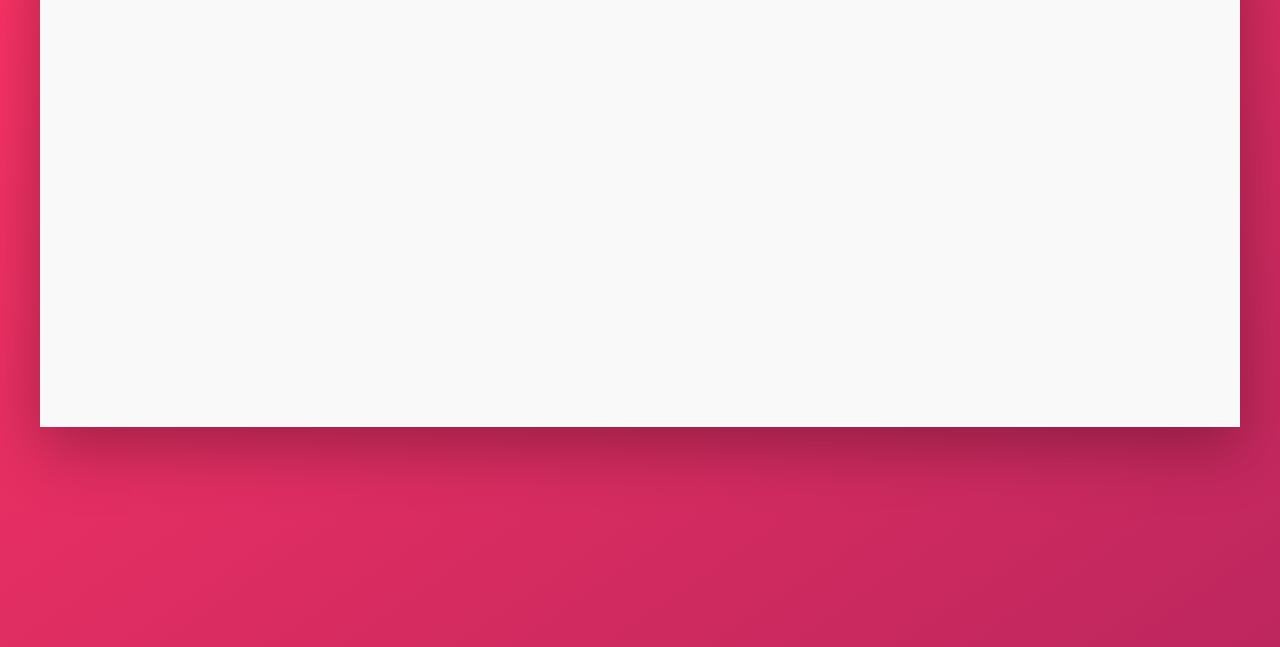
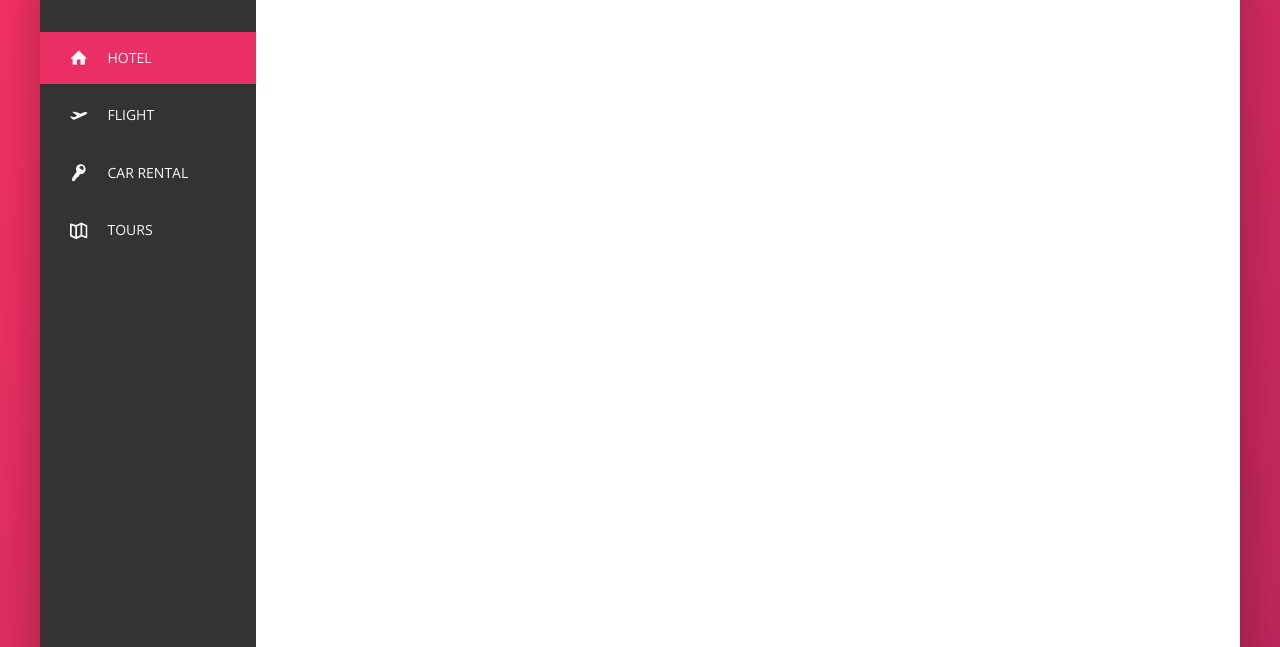
Before and after one commit to KheteshS/trillo, a website: page index.html in a window 1280 px wide. Shown: the part 153-800 px from the top of the page. Drawn offline with nearby package versions, Linux system fonts and the light colour scheme.

Commit message:
side-nav completed

```diff
--- a/index.html
+++ b/index.html
@@ -45,8 +45,53 @@
                 </div>
             </nav>
         </header>
+
         <div class="content">
-            <nav class="sidebar"></nav>
+            <nav class="sidebar">
+
+                <ul class="side-nav">
+                    <li class="side-nav__item side-nav__item--active">
+                        <a href="#" class="side-nav__link">
+                            <svg class="side-nav__icon">
+                                <use xlink:href="img/sprite.svg#icon-home"></use>
+                            </svg>
+                            <span>Hotel</span>
+                        </a>
+                    </li>
+
+                    <li class="side-nav__item">
+                        <a href="#" class="side-nav__link">
+                            <svg class="side-nav__icon">
+                                <use xlink:href="img/sprite.svg#icon-aircraft-take-off"></use>
+                            </svg>
+                            <span>Flight</span>
+                        </a>
+                    </li>
+
+                    <li class="side-nav__item">
+                        <a href="#" class="side-nav__link">
+                            <svg class="side-nav__icon">
+                                <use xlink:href="img/sprite.svg#icon-key"></use>
+                            </svg>
+                            <span>Car rental</span>
+                        </a>
+                    </li>
+
+                    <li class="side-nav__item">
+                        <a href="#" class="side-nav__link">
+                            <svg class="side-nav__icon">
+                                <use xlink:href="img/sprite.svg#icon-map"></use>
+                            </svg>
+                            <span>Tours</span>
+                        </a>
+                    </li>
+                </ul>
+
+                <div class="legal">
+                    &copy; 2022 by trillo. All rights reserved.
+                </div>
+
+            </nav>
             <main class="hotel-view"></main>
         </div>
 
--- a/sass/_components.scss
+++ b/sass/_components.scss
@@ -120,3 +120,79 @@
     }
 
 }
+
+
+/////////////////////////////////////////
+// SIDE NAVIGATION
+.side-nav{
+
+    font-size: 1.4rem;
+    list-style: none;
+    margin-top: 3.5rem;
+
+    &__item {
+
+        position: relative;
+
+        &:not(:last-child) {
+            margin-bottom: .5rem;
+        }
+    }
+
+    &__item::before {
+        content: "";
+        position: absolute;
+        top: 0;
+        left: 0;
+        height: 100%;
+        width: 3px;
+        background-color: var(--color-primary);
+        transform: scaleY(0);
+        transition: transform .2s,
+                    width .4s cubic-bezier(1,0,0,1) .2s,
+                    background-color .1s;
+    }
+
+
+    &__item:hover::before,
+    &__item--active::before {
+        transform: scaleY(1);
+        width: 100%;
+    }
+
+    &__item:active::before {
+        background-color: var(--color-primary-light);
+    }
+
+    &__link {
+        &:link,
+        &:visited {
+            color: var(--color-grey-light-1);
+            text-decoration: none;
+            text-transform: uppercase;
+            display: flex;
+            align-items: center;
+            padding: 1.5rem 3rem;
+            position: relative;
+            z-index: 10;
+        }
+
+    }
+
+    &__icon {
+        width: 1.75rem;
+        height: 1.75rem;
+        margin-right: 2rem;
+        fill: currentColor;
+    }
+}
+
+
+/////////////////////////////////////////
+// LEGAL TEXT
+.legal {
+    font-size: 1.2rem;
+    color: var(--color-grey-light-4);
+    text-align: center;
+    padding: 2.5rem;
+}
--- a/sass/_layout.scss
+++ b/sass/_layout.scss
@@ -25,9 +25,15 @@
     background-color: var(--color-grey-dark-1);
     flex: 0 0 18%;
 
+    display: flex;
+    flex-direction: column;
+    justify-content: space-between;
+
 }
 
 .hotel-view {
     background-color: #fff;
+    height: 80rem;
     flex: 1;
+
 }
```
Also changed, not shown: css/style.css.
